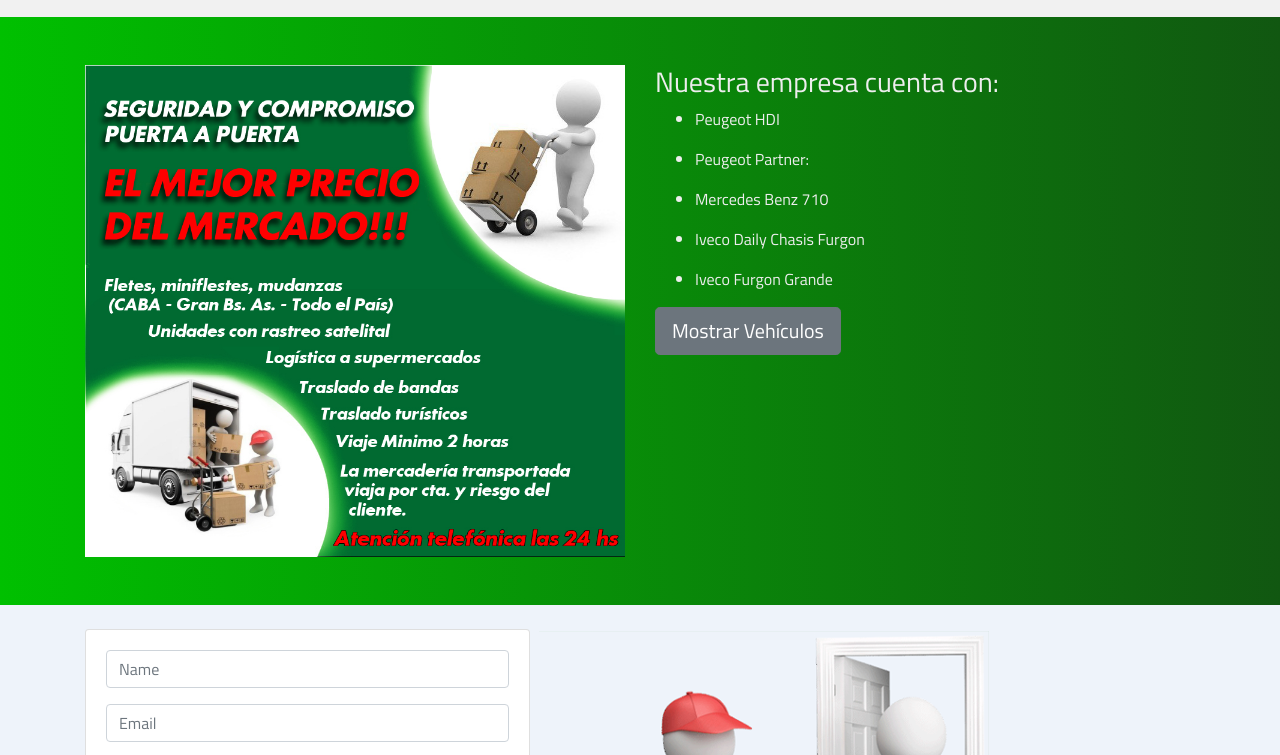
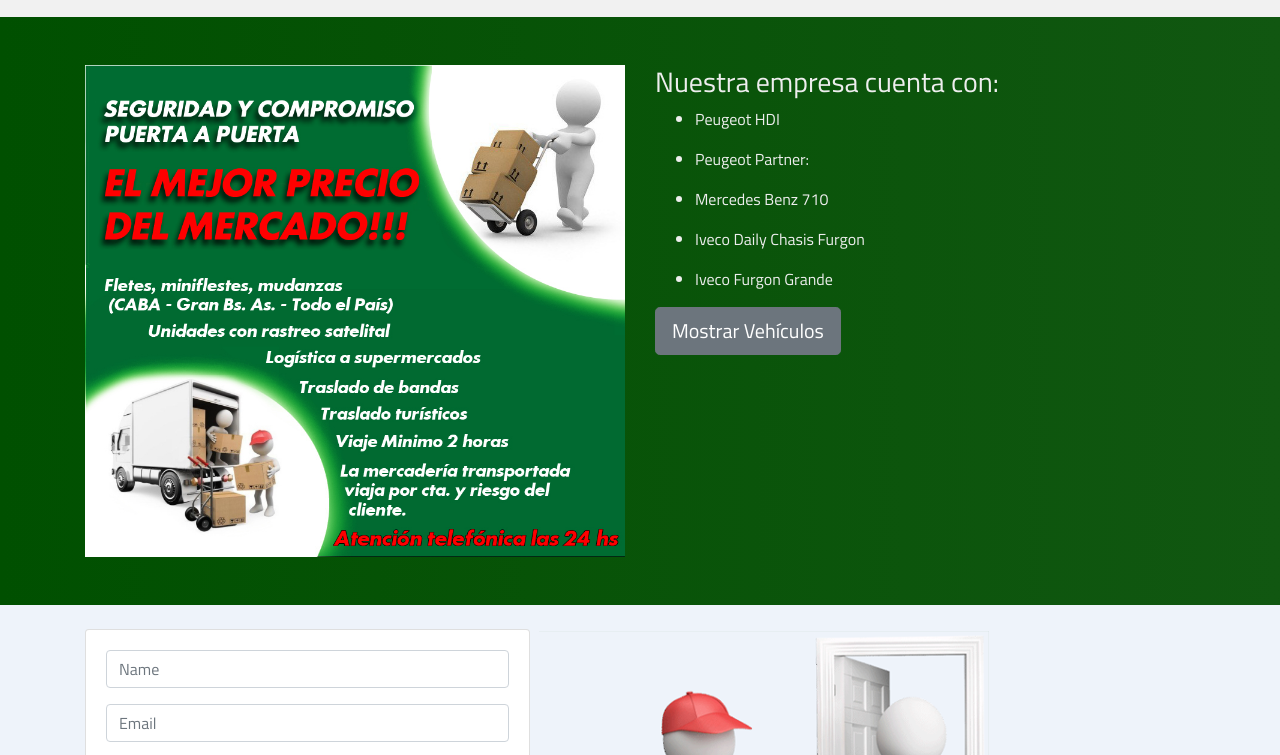
Before and after one commit to MarioCasanas/TransporteGAF, a plain HTML site: page src/index.html in a window 1280 px wide. Shown: the part 650-1405 px from the top of the page. Drawn offline with nearby package versions, Linux system fonts and the light colour scheme; files whose address does not match are found by name.

Commit message:
Corregí el color del Body

```diff
--- a/src/app/css/main.css
+++ b/src/app/css/main.css
@@ -3,8 +3,8 @@ body {
   color: #eeeeee;
   /*background: #C8DEC4; */
   background: #000000;  /* fallback for old browsers */
-  background: -webkit-linear-gradient(to left, #115711, #00c000);  /* Chrome 10-25, Safari 5.1-6 */
-  background: linear-gradient(to left, #115711, #00c000); /* W3C, IE 10+/ Edge, Firefox 16+, Chrome 26+, Opera 12+, Safari 7+ */
+  background: -webkit-linear-gradient(to left, #115711, #005000);  /* Chrome 10-25, Safari 5.1-6 */
+  background: linear-gradient(to left, #115711, #005000); /* W3C, IE 10+/ Edge, Firefox 16+, Chrome 26+, Opera 12+, Safari 7+ */
 }
 
 .navbar-brand {
```
